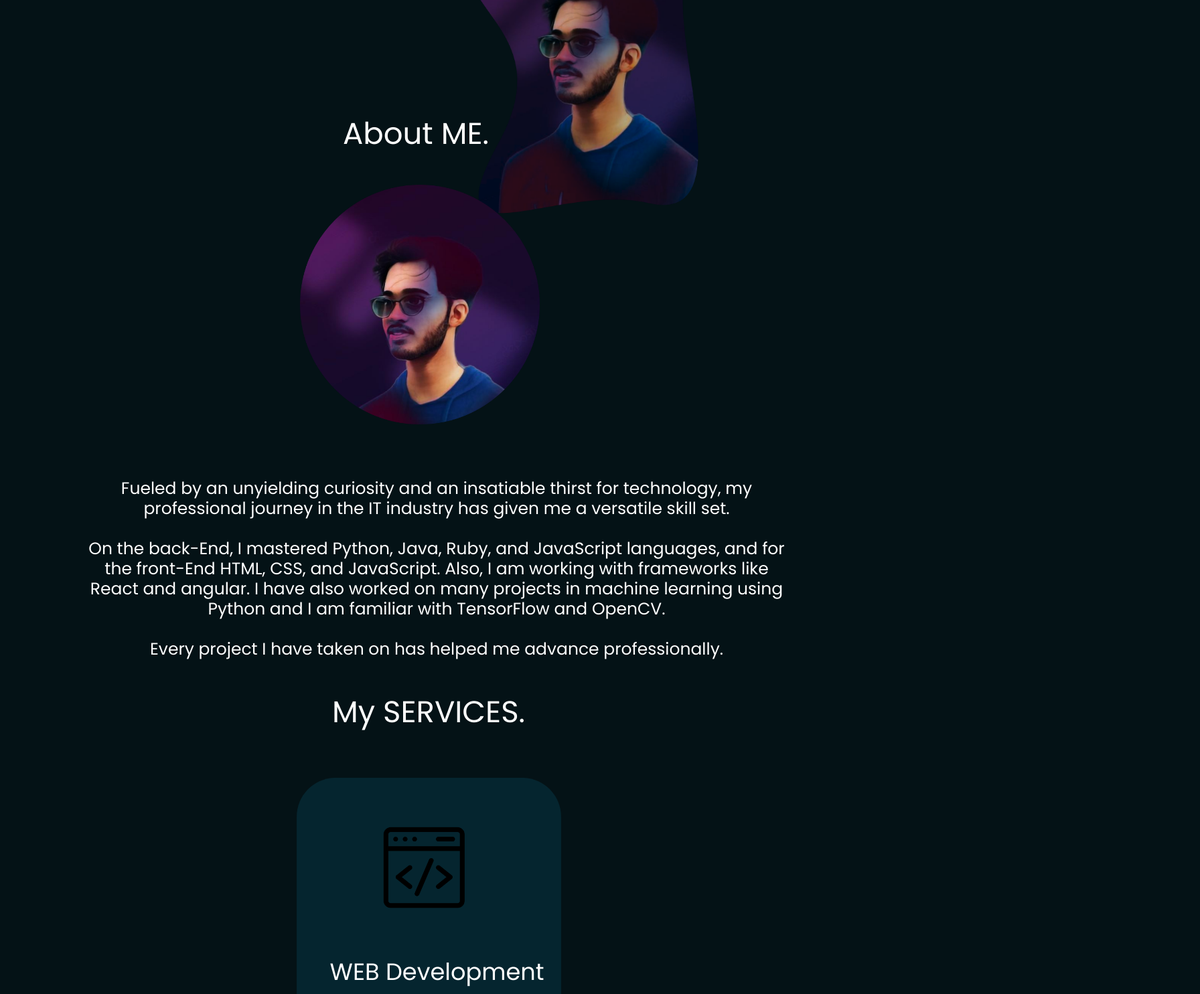
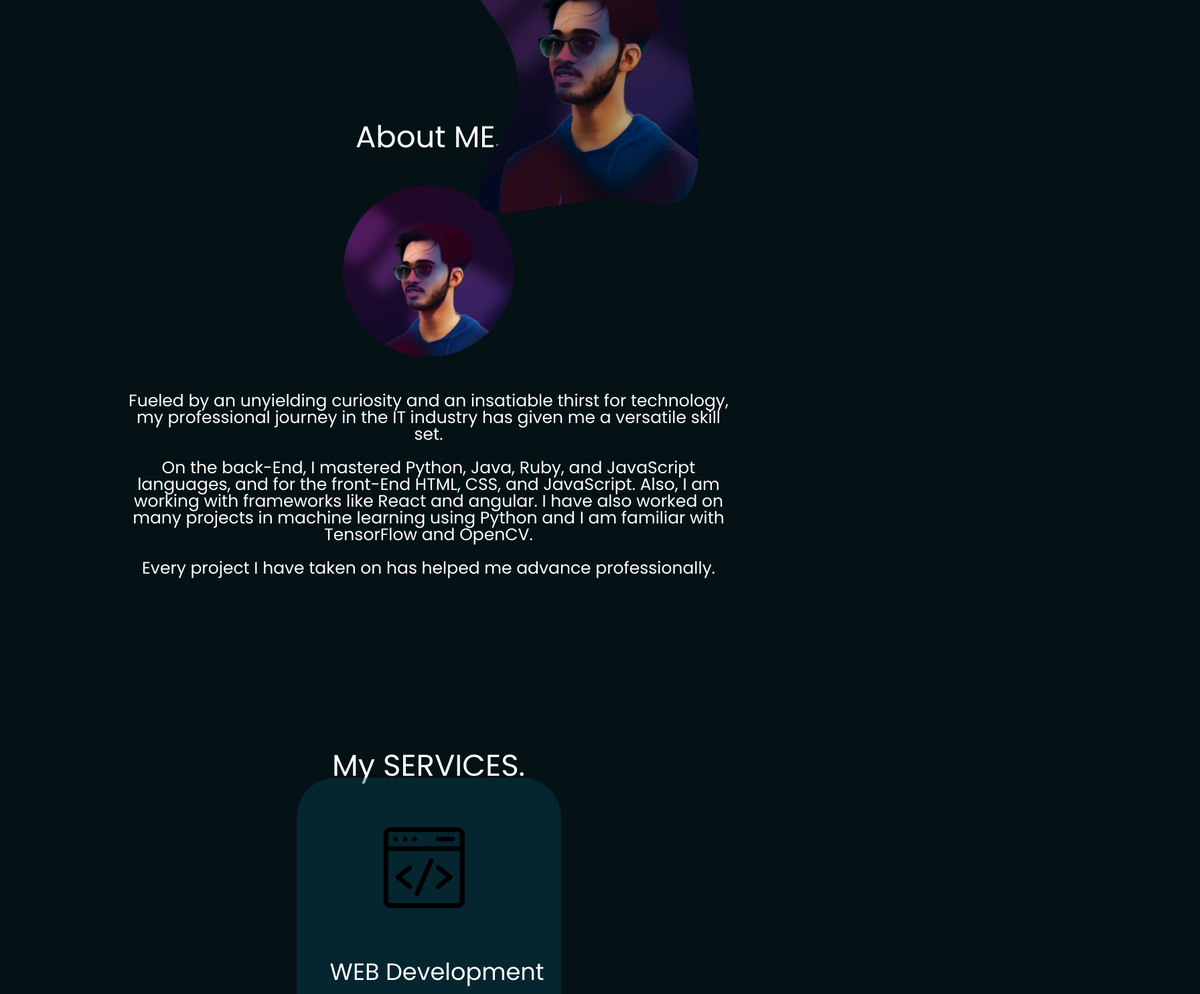
Before and after one commit to GamageRavindu/portfolio, a plain HTML site: page index.html in a window 1280 px wide. Shown: the part 679-2164 px from the top of the page at 67% size, 1792 px wide, since content can reach past the window. Drawn offline with nearby package versions, Linux system fonts and the light colour scheme.

Commit message:
Update style.css

```diff
--- a/style.css
+++ b/style.css
@@ -7,8 +7,9 @@ html,
 body {
   margin: 0px;
   height: 100%;
-  width: auto;
+  width: 100vw;
   background-color: rgb(4.48, 17.61, 21.66);
+  min-width: 100vw;
 }
 
 
@@ -23,7 +24,7 @@ a {
   position: fixed;
   top: 0;
   left: 0;
-  width: 100%;
+  width: 100vw;
   padding: 20px 10%;
   display: flex;
   justify-content: space-between;
@@ -114,37 +115,42 @@ section {
 }
 
 /*----------- about me --------------- */
+.aboutcontent{
+  display: flexbox;
+  text-align: center;
+}
+
+.aboutme {
+  /* transform: translate(41%, -11%); */
+  color: #FFF;
+  font-family: Poppins;
+  font-size: 45px;
+  font-style: normal;
+  font-weight: 400;
+  padding-bottom: 50px;
+  padding-top: 50px;
+}
 
 .profile-picture-circle {
-  transform: translate(185%, -15%);
-  padding-top: 1vh;
+  /* transform: translate(185%, -15%); */
+  padding-bottom: 50px;
   width: 20%;
   height: auto;
 
 }
 
 
-.aboutme {
-  transform: translate(41%, -11%);
-  color: #FFF;
-  font-family: Poppins;
-  font-size: 45px;
-  font-style: normal;
-  font-weight: 400;
-  padding-bottom: 11vh;
-}
-
-
 .aboutme-discription {
-  width: auto;
+  /* width: auto; */
   margin-left: 15vw;
-  margin-right: 20vw;
-  padding-left: 5vw;
+  margin-right: 15vw;
+  /* padding-left: 5vw; */
   font-family: "Poppins", Helvetica;
   font-weight: 400;
   color: #ffffff;
   font-size: 25px;
   text-align: center;
+  padding-bottom: 50px;
 }
 
 
@@ -153,7 +159,7 @@ section {
 .myservices-title {
   display: block;
   position: absolute;
-  top: 215vh;
+  top: 1800px;
   font-family: "Poppins", Helvetica;
   font-weight: 400;
   color: #ffffff;
@@ -345,22 +351,25 @@ section {
 
 .footer {
   position: absolute;
-  width: 100%;
+  display: flex;
+  width: 100vw;
   height: 100px;
   background-color: #08323F;
+  align-items: center;
 }
 
 .footer-content {
   position: absolute;
-  width: 437px;
-  height: 24px;
+  /* width: 10vw; */
+  /* height: 24px; */
   top: 4vh;
-  left: 16vw;
 }
 
 .copyright {
-  position: absolute;
-  left: 24px;
+  padding-left: 10vw;
+  text-align: center;
+  position: flex;
+  /* left: 24px; */
   font-family: "Inter", Helvetica;
   font-weight: 400;
   color: #ffffff;
@@ -368,6 +377,8 @@ section {
   letter-spacing: 0;
   line-height: normal;
   white-space: nowrap;
+  /* top: 4vh; */
+  align-items: center;
 }
 
 
@@ -394,35 +405,6 @@ section {
   }
 
 
-
-  .profile-picture-circle {
-    transform: translate(125%, -15%);
-    width: 28%;
-    min-width: 28%;
-    padding-bottom: 20px;
-    margin: 0 auto;
-
-  }
-
-
-  .aboutme {
-
-    padding-top: 20vh;
-    transform: translate(40%, -15%);
-    padding-bottom: 8vh;
-  }
-
-
-  .aboutme-discription {
-    width: auto;
-    margin-left: 60px;
-    margin-right: 100px;
-    line-height: 120%;
-    text-align: center;
-
-  }
-
-
   .service-container {
     grid-template-columns: 1fr;
     grid-gap: 50px;
@@ -435,10 +417,10 @@ section {
   .service-container{
     top:380vh;
   }
-  body {
+  /* body {
     height: auto;
     width:auto;
-  }
+  } */
   #services { height: 200vh; }
 
 
@@ -479,17 +461,27 @@ section {
 
 
 
-.footer-content {
-  display:flex;
-  top: 4vh;
 
-}
 
 .copyright {
-
-  left: -6vw;
+  position: flex;
+  padding-left: 8vw;
+  /* font-size: 10px; */
 
 }
 
 
 }
+
+
+
+@media only screen and (max-width: 441px) {
+  .copyright {
+    /* left: 24px; */
+    font-size: 12px;
+
+  }
+  .footer{
+    width: 100%;
+  }
+  }
```
